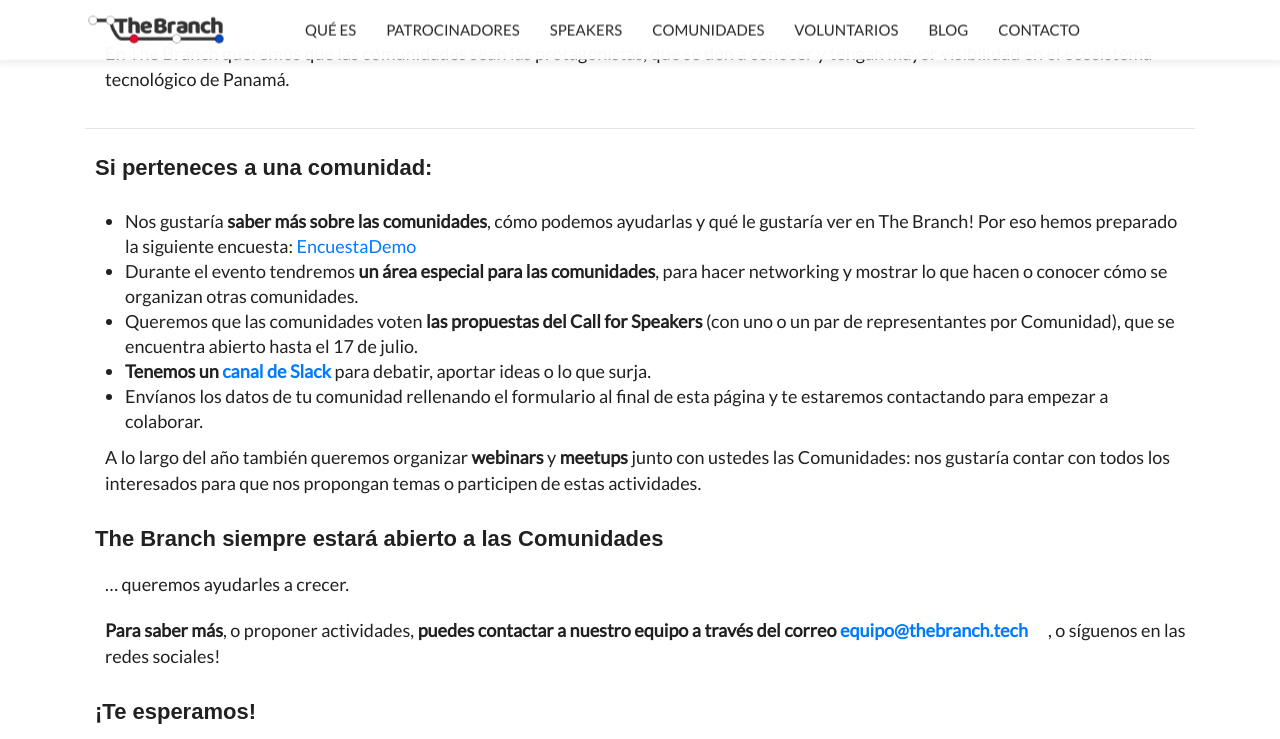
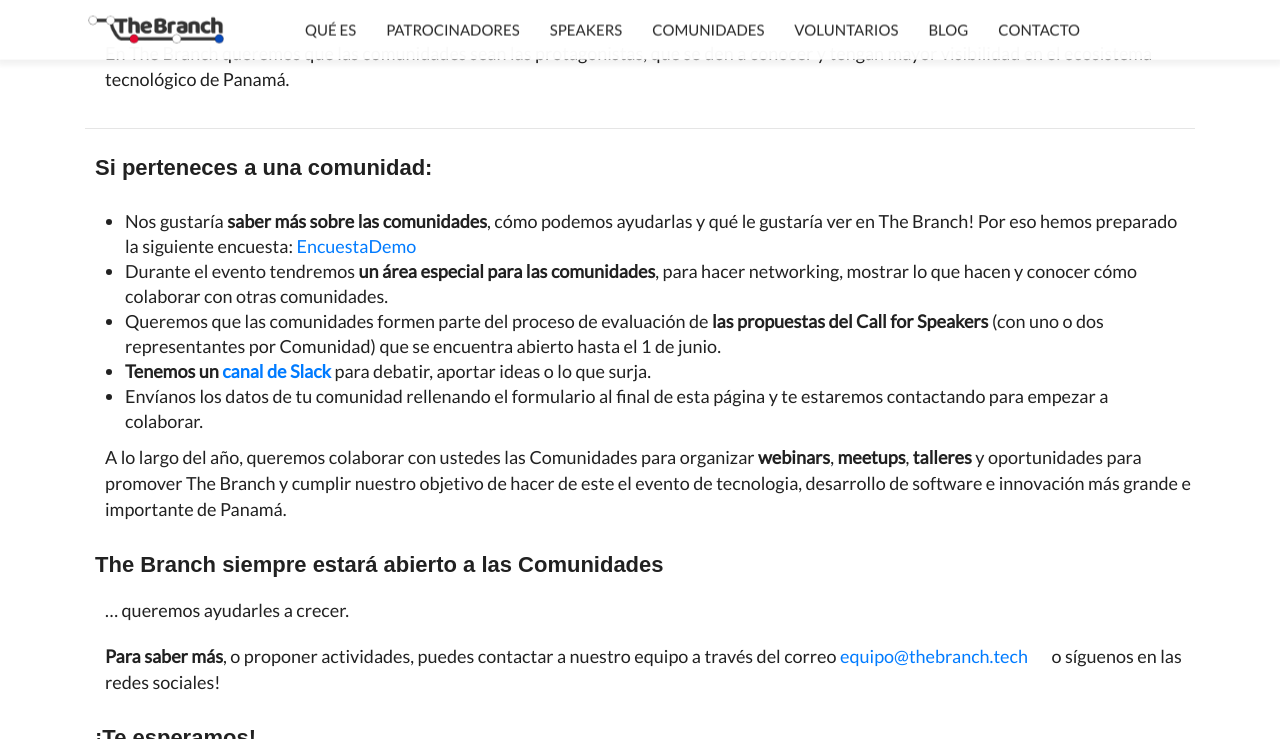
Before and after one commit to marvlm/thebranchconf, a Jekyll site: the page built from _pages/comunidades.md, in a window 1280 px wide and 900 px high, scrolled down 278 px, cut to the strip 0-739 px from the top of the window. Built offline with Jekyll 4.4.1, drawn with Linux system fonts in a browser that asks for light colours; nearby versions of some CDN libraries; some web fonts are replaced; comment, search, counter and statistics services are not loaded.

Commit message:
Removed iframe code from pages content, and created an include file to reuse the same iframe configuration

```diff
--- /dev/null
+++ b/_includes/layout/gforms.html
@@ -0,0 +1,27 @@
+{% assign url = include.url %}
+{% assign height = include.height %}
+<div>
+
+    <!-- <iframe id="form-iframe" src="iframe1form.html" style="margin:0; width:100%; height:150px; border:none; overflow:hidden;" ></iframe> -->
+    <iframe id="form-iframe" src="{{ url }}" scrolling="no" onload="loaded" style="margin:0; width:100%; height:{{ height }}; border:none; overflow:hidden;">Cargando…</iframe>
+
+    <!-- <script type="text/javascript">
+    function AdjustIframeHeightOnLoad() { document.getElementById("form-iframe").style.height = document.getElementById("form-iframe").contentWindow.document.body.scrollHeight + "px"; }
+    function AdjustIframeHeight(i) { document.getElementById("form-iframe").style.height = "200px"; }
+    </script> -->
+
+<script type="application/javascript">
+    var loadCounter = 0;
+    var loaded = function() {
+        var iframe = $("#form-iframe").first();
+        var position = iframe.position();
+        console.log(position);
+        loadCounter += 1;
+        if (loadCounter === 2) {
+            $("#form-iframe").attr("height", "500px");
+            window.scrollTo(0,100)
+        }
+    }
+</script>
+
+</div>
--- a/_pages/comunidades.md
+++ b/_pages/comunidades.md
@@ -11,18 +11,23 @@
 #### Si perteneces a una comunidad:
 
 -   Nos gustaría **saber más sobre las comunidades**, cómo podemos ayudarlas y qué le gustaría ver en The Branch! Por eso hemos preparado la siguiente encuesta: [EncuestaDemo](EncuestaCodemo)
--   Durante el evento tendremos  **un área especial para las comunidades**, para hacer networking y mostrar lo que hacen o conocer cómo se organizan otras comunidades.
--   Queremos que las comunidades voten **las propuestas del Call for Speakers**  (con uno o un par de representantes por Comunidad), que se encuentra abierto hasta el 17 de julio.
+-   Durante el evento tendremos  **un área especial para las comunidades**, para hacer networking, mostrar lo que hacen y conocer cómo colaborar con otras comunidades.
+-   Queremos que las comunidades formen parte del proceso de evaluación de **las propuestas del Call for Speakers** (con uno o dos representantes por Comunidad) que se encuentra abierto hasta el 1 de junio.
 -   **Tenemos un [canal de Slack]()** para debatir, aportar ideas o lo que surja.
 -   Envíanos los datos de tu comunidad rellenando el formulario al final de esta página y te estaremos contactando para empezar a colaborar.
 
-A lo largo del año también queremos organizar **webinars**  y  **meetups**  junto con ustedes las Comunidades: nos gustaría contar con todos los interesados para que nos propongan temas o participen de estas actividades.
+A lo largo del año, queremos colaborar con ustedes las Comunidades para organizar **webinars**, **meetups**, **talleres** y oportunidades para promover The Branch y cumplir nuestro objetivo de hacer de este el evento de tecnologia, desarrollo de software e innovación más grande e importante de Panamá.
 
 #### The Branch siempre estará abierto a las Comunidades
 ... queremos ayudarles a crecer.
 
-**Para saber más**, o proponer actividades,  **puedes contactar a nuestro equipo a través del correo [equipo@thebranch.tech](mailto:equipo@thebranch.tech)**, o síguenos en las redes sociales!
+**Para saber más**, o proponer actividades, puedes contactar a nuestro equipo a través del correo [equipo@thebranch.tech](mailto:equipo@thebranch.tech) o síguenos en las redes sociales!
 
 #### ¡Te esperamos!
 
-<iframe src="https://docs.google.com/forms/d/e/1FAIpQLSeXU4WHGmA_vXir6b9zDgmIecySbTFOkipkTdriI3iud-7IGw/viewform?embedded=true" width="100%" height="1450" frameborder="0" marginheight="0" marginwidth="0">Cargando…</iframe>
+<!-- <iframe src="{{ site.form_comunidades  }}" width="100%" height="1450" frameborder="0" marginheight="0" marginwidth="0">Cargando…</iframe> -->
+
+<!-- Test form: "https://bit.ly/2QolEQb" -->
+<!-- Real form: https://bit.ly/33QYNAX site.form_comunidade -->
+
+{% include layout/gforms.html url=site.form_comunidades height="1542px" %}
```
Also changed, not shown: _pages/patrocinadores.md (+5 -1 lines), _pages/speakers.md (+3 -1 lines), _pages/voluntarios.md (+3 -1 lines).
